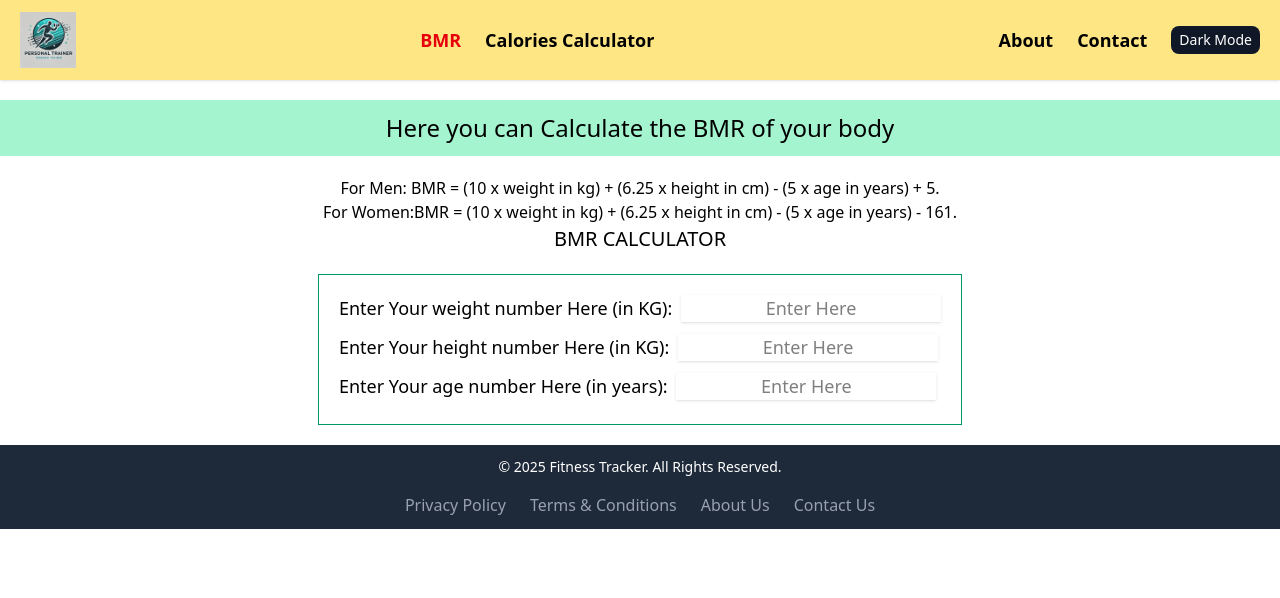
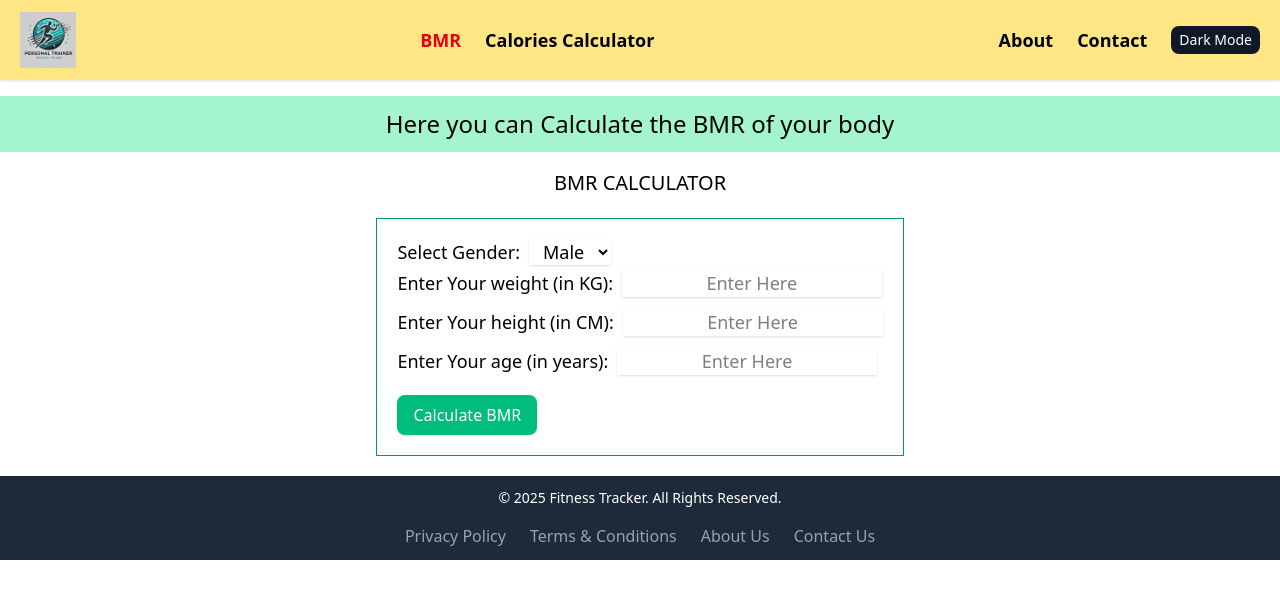
Before and after one commit to PiyushGupta-45/Fitness_Tracker, a React (Vite) app: page /bmr in a window 1280 px wide. Shown: the top 598 px of the page. Built offline with nearby package versions, Linux system fonts and the light colour scheme.

Commit message:
logic writting done

```diff
--- a/src/Website/BMR.jsx
+++ b/src/Website/BMR.jsx
@@ -1,72 +1,113 @@
-import React from 'react'
-import { useState } from 'react';
+import React, { useState } from 'react';
+
 const BMR = () => {
   const [Weight, setWeight] = useState("");
   const [Height, setHeight] = useState("");
   const [Age, setAge] = useState("");
+  const [Gender, setGender] = useState("male");
+  const [BmrResult, setBmrResult] = useState(null);
+
   const handleWeightChange = (e) => {
     const value = e.target.value.replace(/\D/g, '');
     setWeight(value);
   };
+
   const handleHeightChange = (e) => {
     const value = e.target.value.replace(/\D/g, '');
     setHeight(value);
   };
+
   const handleAgeChange = (e) => {
     const value = e.target.value.replace(/\D/g, '');
     setAge(value);
   };
+
+  const handleGenderChange = (e) => {
+    setGender(e.target.value);
+  };
+
+  const calculateBMR = () => {
+    if (Weight && Height && Age) {
+      let bmr;
+      if (Gender === 'male') {
+        bmr = 10 * parseFloat(Weight) + 6.25 * parseFloat(Height) - 5 * parseFloat(Age) + 5;
+      } else {
+        bmr = 10 * parseFloat(Weight) + 6.25 * parseFloat(Height) - 5 * parseFloat(Age) - 161;
+      }
+      setBmrResult(bmr.toFixed(2));
+    }
+  };
+
   return (
     <>
-    <p className='text-center py-3 my-5 bg-emerald-200 dark:bg-gray-800 font-medium text-2xl'>Here you can Calculate the BMR of your body</p>
-    <div className='text-center '>
-      For Men: BMR = (10 x weight in kg) + (6.25 x height in cm) - (5 x age in years) + 5.
-      <br/>
-      For Women:BMR = (10 x weight in kg) + (6.25 x height in cm) - (5 x age in years) - 161.
-    </div>
-    <div className='flex flex-col items-center '>
+      <p className='text-center py-3 my-4 bg-emerald-200 dark:bg-gray-800 font-medium text-2xl'>
+        Here you can Calculate the BMR of your body
+      </p>
+      <div className='flex flex-col items-center'>
         <p className='text-[20px] font-medium'>BMR CALCULATOR</p>
         <div className='border border-emerald-600 my-5 px-5 py-5'>
           <div className='pb-1'>
-          <label htmlFor="Weight" className='text-[18px]'>Enter Your weight number Here (in KG): </label>
+            <label htmlFor='Gender' className='text-[18px]'>Select Gender: </label>
+            <select
+              className='ml-1 text-[18px] text-black dark:text-white shadow dark:shadow-gray-900 text-center'
+              value={Gender}
+              onChange={handleGenderChange}
+            >
+              <option value='male'>Male</option>
+              <option value='female'>Female</option>
+            </select>
+          </div>
+          <div className='pb-1'>
+            <label htmlFor='Weight' className='text-[18px]'>Enter Your weight (in KG): </label>
             <input
-            className='ml-1 text-[18px] text-black dark:text-white shadow dark:shadow-gray-900 text-center dark:duration-500'
+              className='ml-1 text-[18px] text-black dark:text-white shadow dark:shadow-gray-900 text-center'
               id='Weight'
-            type="text"
+              type='text'
               inputMode='numeric'
               value={Weight}
               onChange={handleWeightChange}
-            placeholder="Enter Here"
+              placeholder='Enter Here'
             />
           </div>
           <div className='pt-2 py-1'>
-          <label htmlFor="Height" className='text-[18px]'>Enter Your height number Here (in KG): </label>
+            <label htmlFor='Height' className='text-[18px]'>Enter Your height (in CM): </label>
             <input
-            className='ml-1 text-[18px] text-black dark:text-white shadow dark:shadow-gray-900 text-center dark:duration-500'
+              className='ml-1 text-[18px] text-black dark:text-white shadow dark:shadow-gray-900 text-center'
               id='Height'
-            type="text"
+              type='text'
               inputMode='numeric'
               value={Height}
               onChange={handleHeightChange}
-            placeholder="Enter Here"
+              placeholder='Enter Here'
             />
           </div>
           <div className='pt-2 py-1'>
-          <label htmlFor="age" className='text-[18px]'>Enter Your age number Here (in years): </label>
+            <label htmlFor='Age' className='text-[18px]'>Enter Your age (in years): </label>
             <input
-            className='ml-1 text-[18px] text-black dark:text-white shadow dark:shadow-gray-900 text-center dark:duration-500'
-            id='age'
-            type="text"
+              className='ml-1 text-[18px] text-black dark:text-white shadow dark:shadow-gray-900 text-center'
+              id='Age'
+              type='text'
               inputMode='numeric'
               value={Age}
               onChange={handleAgeChange}
-            placeholder="Enter Here"
+              placeholder='Enter Here'
             />
           </div>
+          <button
+            className='mt-4 px-4 py-2 bg-emerald-500 text-white rounded-lg shadow hover:bg-emerald-600'
+            onClick={calculateBMR}
+          >
+            Calculate BMR
+          </button>
         </div>
+        {BmrResult && (
+          <div className='mt-4 text-xl font-semibold text-emerald-600'>
+            Your BMR is: {BmrResult} kcal/day
+          </div>
+        )}
       </div>
     </>
-  )
-}
+  );
+};
 
-export default BMR
+export default BMR;
```
Lines whose indentation alone changed are shown as unchanged.
